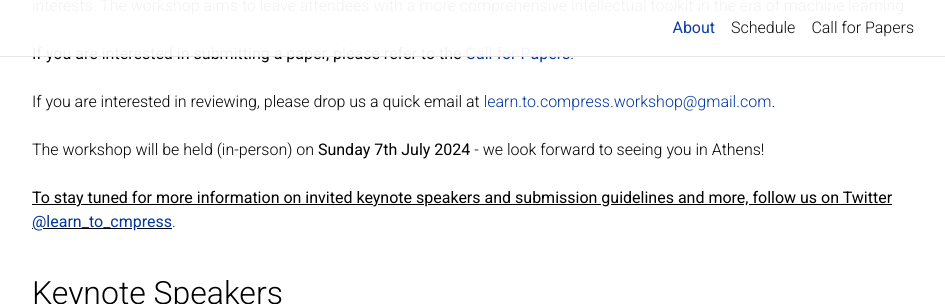
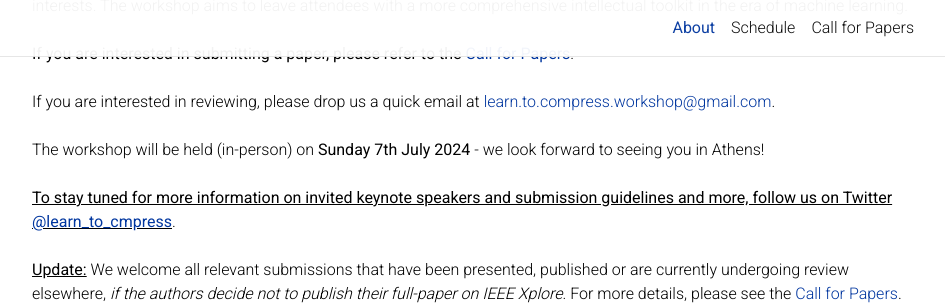
Before and after one commit to learn-to-compress-workshop-isit/learn-to-compress-workshop-isit.github.io, a Jekyll site: the page built from _pages/about.md, in a window 1280 px wide and 900 px high, scrolled down 470 px, cut to the strip 0-304 px from the top of the window. Shown: the whole strip, without its empty margins (163-1108 px from the left). Built offline with Jekyll 4.4.1, drawn with Linux system fonts in a browser that asks for light colours; comment, search, counter and statistics services are not loaded; a style sheet for code colours, icons or effects is not loaded.

Commit message:
works published elsewhere etc. is OK update

```diff
--- a/_layouts/workshop.html
+++ b/_layouts/workshop.html
@@ -44,7 +44,9 @@ layout: default
     <br>
     <b><u>To stay tuned for more information on invited keynote speakers and submission guidelines and more, follow us on Twitter <a href="https://twitter.com/learn_to_cmpres" target="_blank">@learn_to_cmpress</a></u></b>.
 
-
+    <br>
+    <br>
+    <b> <u>Update:</u></b> We welcome all relevant submissions that have been presented, published or are currently undergoing review elsewhere, <em>if the authors decide not to publish their full-paper on IEEE Xplore</em>. For more details, please see the <a href="https://learn-to-compress-workshop-isit.github.io/submissions/" target="_blank">Call for Papers</a>.
 
 
     <br>
```
Also changed, not shown: 10 other files.
